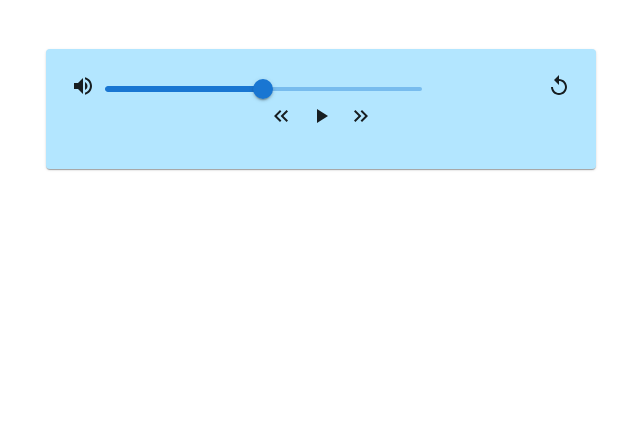
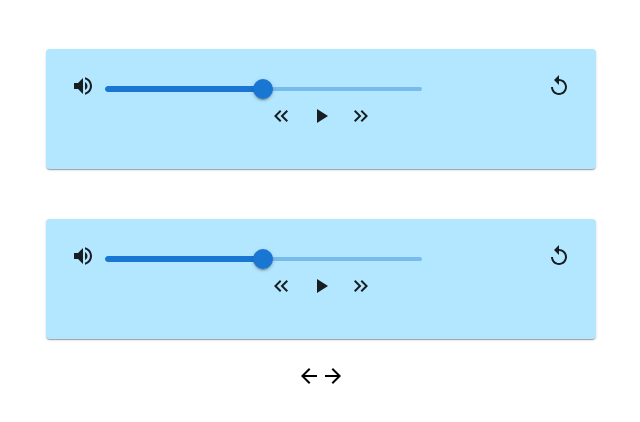
Before and after one commit to lascau/AudioPlayerApp, a React (Create React App) app: page / in a window 1280 px wide. Shown: the top 422 px of the page, without its empty margins (319-959 px from the left). Built offline with nearby package versions, Linux system fonts and the light colour scheme.

Commit message:
desining playlist component

```diff
--- a/src/App.js
+++ b/src/App.js
@@ -1,8 +1,14 @@
 import React from "react";
 import { MusicPlayer } from "./components/MusicPlayer";
 import Box from "@mui/material/Box";
+import { PlayList } from "./components/PlayList";
 
 const App = () => {
+    const _songsUrl = [
+        "https://v16-webapp.tiktok.com/4a145695ffcf770575fe20372396832b/62cdc48e/video/tos/alisg/tos-alisg-pve-0037c001/2d4bda7807844e668593e6d5b63c7e6d/?a=1988&ch=0&cr=0&dr=0&lr=tiktok_m&cd=0%7C0%7C1%7C0&cv=1&br=4486&bt=2243&btag=80000&cs=0&ds=3&ft=eXd.6HnMMyq8Zcv9Xwe2NMlwyl7Gb&mime_type=video_mp4&qs=0&rc=NjQzNjg1NWQ6aTo8ZGVoaEBpand1NTk6Znl0ZTMzODczNEAyYi0uMmEzNjAxNmFhX14yYSNhbHJkcjRnYy1gLS1kMS1zcw%3D%3D&l=20220712125918010217086139073B4C0B",
+        "https://v16-webapp.tiktok.com/4a145695ffcf770575fe20372396832b/62cdc48e/video/tos/alisg/tos-alisg-pve-0037c001/2d4bda7807844e668593e6d5b63c7e6d/?a=1988&ch=0&cr=0&dr=0&lr=tiktok_m&cd=0%7C0%7C1%7C0&cv=1&br=4486&bt=2243&btag=80000&cs=0&ds=3&ft=eXd.6HnMMyq8Zcv9Xwe2NMlwyl7Gb&mime_type=video_mp4&qs=0&rc=NjQzNjg1NWQ6aTo8ZGVoaEBpand1NTk6Znl0ZTMzODczNEAyYi0uMmEzNjAxNmFhX14yYSNhbHJkcjRnYy1gLS1kMS1zcw%3D%3D&l=20220712125918010217086139073B4C0B",
+    ];
+
     return (
         <div>
             <Box
@@ -11,7 +17,7 @@ const App = () => {
                 alignItems="center"
                 flexDirection="column"
             >
-                <MusicPlayer musicUrl="https://v16-webapp.tiktok.com/f5bd243eea3dd9f52e7a4c1d4273a172/62cd6eaa/video/tos/useast2a/tos-useast2a-pve-0068/915c8ba547ca4d3ba8075d758d5465ea/?a=1988&ch=0&cr=0&dr=0&lr=tiktok_m&cd=0%7C0%7C1%7C0&cv=1&br=3374&bt=1687&btag=80000&cs=0&ds=2&ft=eXd.6HnMMyq8Z.4MXwe2Nutjyl7Gb&mime_type=video_mp4&qs=0&rc=OTQ6aGhnZmhkODw8Ozs8ZEBpM2lrcDQ6ZmhtZTMzNzczM0AxNWBgL2JjNTYxYzItM2BiYSNyNmFpcjRfLTJgLS1kMTZzcw%3D%3D&l=20220712065246010217086139021B3D9D" />
+                <PlayList songsUrl={_songsUrl} />
             </Box>
         </div>
     );
--- /dev/null
+++ b/src/components/PlayList.js
@@ -0,0 +1,57 @@
+import React, { useState, useRef, forwardRef } from "react";
+import { Grid, Stack, Box } from "@mui/material";
+import { MusicPlayer } from "./MusicPlayer";
+import ArrowBackIcon from "@mui/icons-material/ArrowBack";
+import ArrowForwardIcon from "@mui/icons-material/ArrowForward";
+
+export const PlayList = (props) => {
+    const [currentSongPlayed, setCurrentSongPlayed] = useState(0);
+    const refs = useRef();
+    refs.current = [];
+    console.log(refs);
+
+    const changeToPrevSong = () => {
+        {
+            console.log(refs.current);
+        }
+        // stop the current song
+
+        // move to previous one
+        setCurrentSongPlayed(currentSongPlayed - 1);
+
+        // play the song of the current one
+        console.log(currentSongPlayed);
+    };
+
+    const changeToNextSong = () => {
+        {
+            console.log(refs.current);
+        }
+        // stop the current song
+
+        // move to the next one
+        setCurrentSongPlayed(currentSongPlayed + 1);
+
+        // play the song of the current one
+        //this.ref.stopAudio();
+        console.log(currentSongPlayed);
+    };
+
+    const addToRefs = (el) => {
+        if (el && !refs.current.includes(el)) {
+            refs.current.push(el);
+        }
+    };
+
+    return (
+        <Grid display="flex" alignItems="center" flexDirection="column">
+            {props.songsUrl.map((songUrl, index) => (
+                <MusicPlayer key={`song-${index}`} musicUrl={songUrl} />
+            ))}
+            <div>
+                <ArrowBackIcon onClick={changeToPrevSong} />
+                <ArrowForwardIcon onClick={changeToNextSong} />
+            </div>
+        </Grid>
+    );
+};
```
